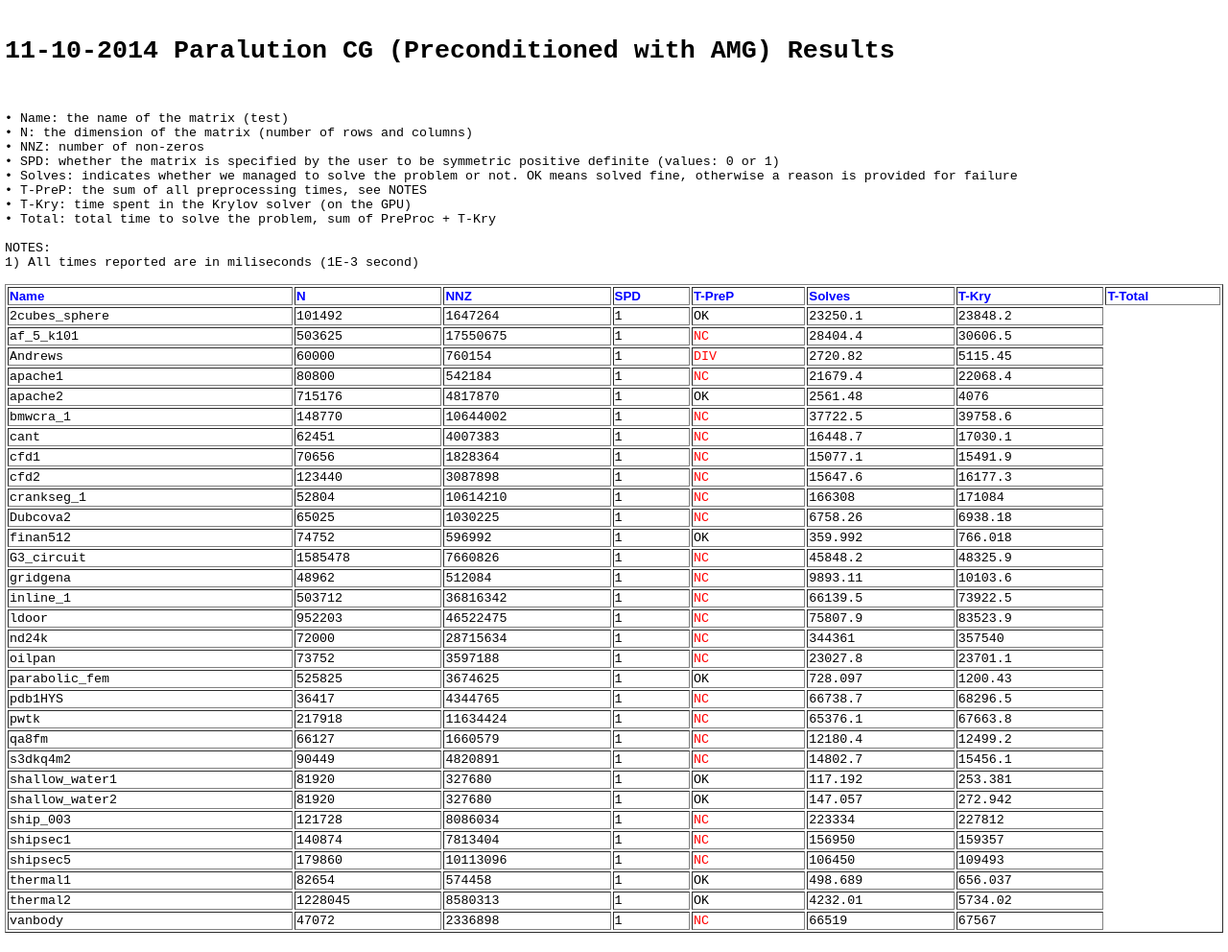
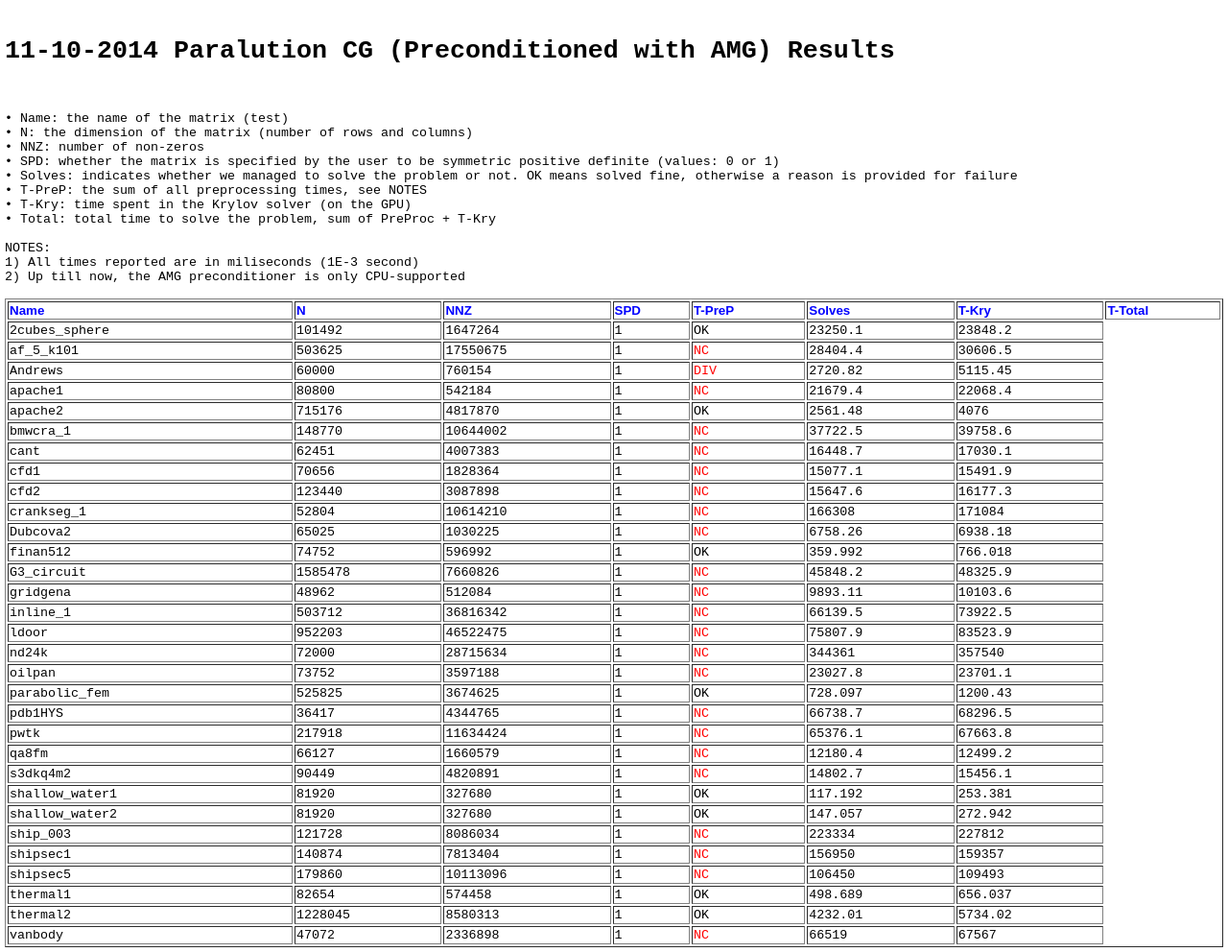
Before and after one commit to spikegpu/spikegpu.github.io, a Jekyll site: the page nightly_build/2014_11_10_paralution_cg_amg.html, which Jekyll copies as it is, in a window 1280 px wide. Shown: the whole page at 96% size. Built offline with Jekyll 4.4.1, drawn with Linux system fonts in a browser that asks for light colours.

Commit message:
Add one more NOTE to paralution CG AMG results

```diff
--- a/nightly_build/2014_11_10_paralution_cg_amg.html
+++ b/nightly_build/2014_11_10_paralution_cg_amg.html
@@ -157,6 +157,7 @@ text-align: center;
 NOTES: <br>
 
 1)	All times reported are in miliseconds (1E-3 second) <br>
+2)	Up till now, the AMG preconditioner is only CPU-supported <br>
 
 </p>
 
```
